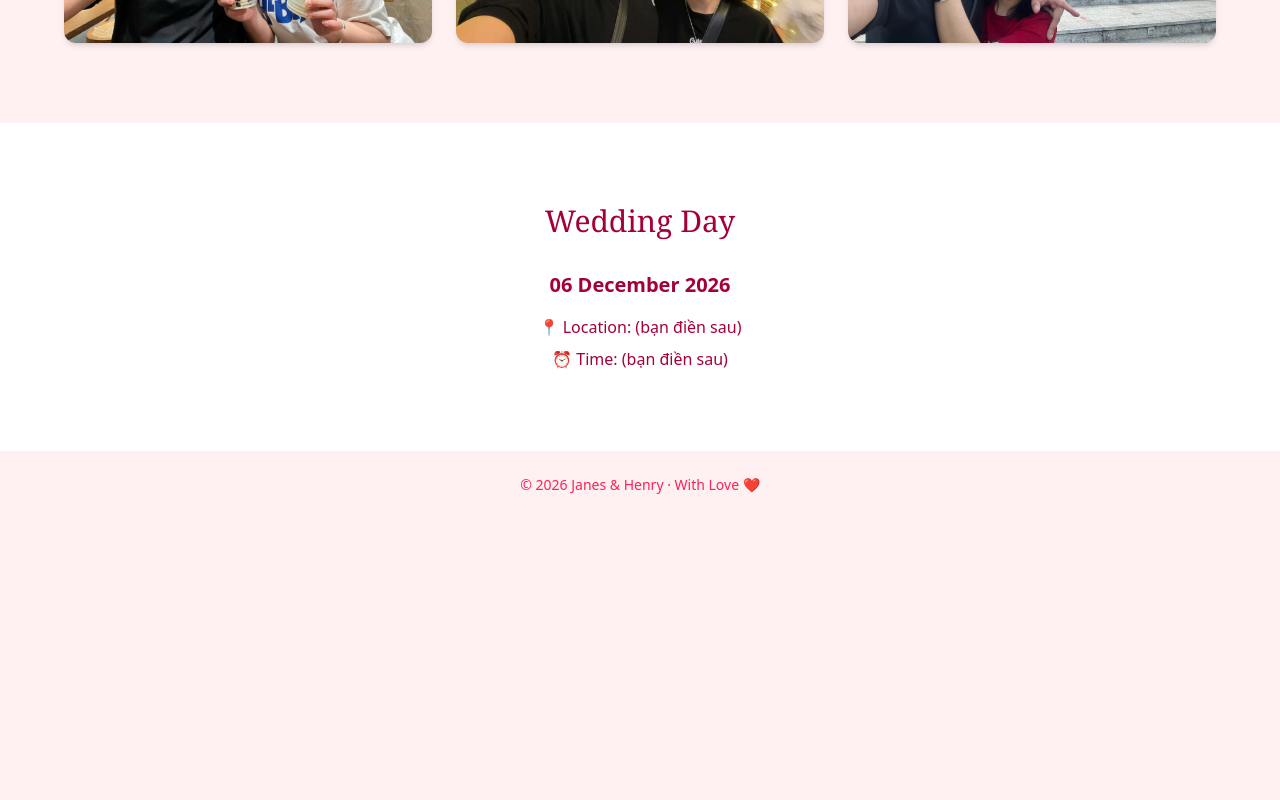
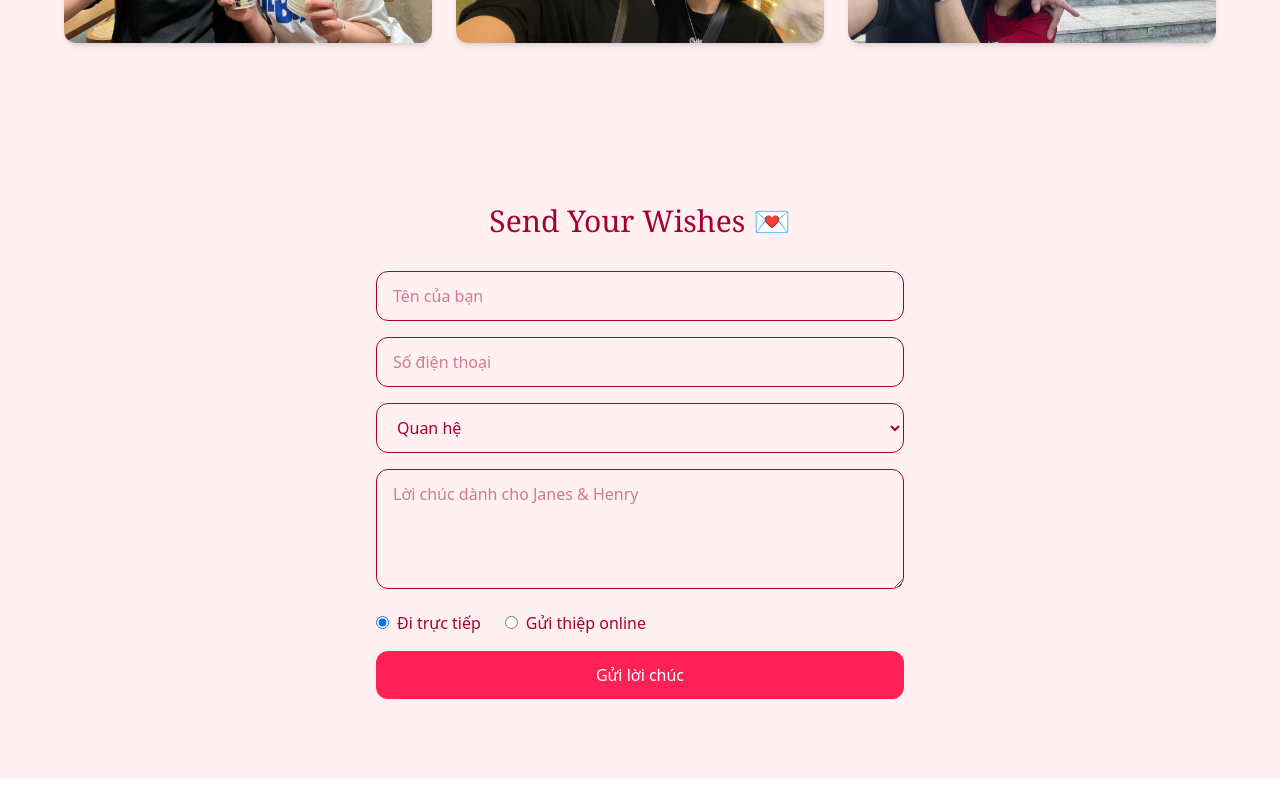
Before and after one commit to DatPHP/Wedding-Janes-Henry-2026, a Next.js app: page / in a window 1280 px wide. Shown: the part 3220-4020 px from the top of the page. Before the commit the page ends 3739 px from the top, so only its background shows below. Built offline with nearby package versions, Linux system fonts and the light colour scheme.

Commit message:
Add invite forrm

```diff
--- /dev/null
+++ b/app/api/rsvp/route.ts
@@ -0,0 +1,30 @@
+import { sql } from "@vercel/postgres";
+import { NextResponse } from "next/server";
+
+export async function POST(req: Request) {
+  try {
+    const { name, phone, relationship, message, attendance } =
+      await req.json();
+
+    if (!name || !phone || !relationship || !attendance) {
+      return NextResponse.json(
+        { error: "Missing required fields" },
+        { status: 400 }
+      );
+    }
+
+    await sql`
+      INSERT INTO wedding_guests
+      (name, phone, relationship, message, attendance)
+      VALUES
+      (${name}, ${phone}, ${relationship}, ${message}, ${attendance})
+    `;
+
+    return NextResponse.json({ success: true });
+  } catch (err) {
+    return NextResponse.json(
+      { error: "Database error" },
+      { status: 500 }
+    );
+  }
+}
--- a/app/page.tsx
+++ b/app/page.tsx
@@ -2,6 +2,7 @@ import Hero from "@/components/Hero";
 import Story from "@/components/Story";
 import Countdown from "@/components/Countdown";
 import Gallery from "@/components/Gallery";
+import RsvpForm from "@/components/RsvpForm";
 import EventInfo from "@/components/EventInfo";
 import Footer from "@/components/Footer";
 
@@ -12,6 +13,7 @@ export default function Home() {
       <Story />
       <Countdown />
       <Gallery />
+      <RsvpForm />
       <EventInfo />
       <Footer />
     </>
--- /dev/null
+++ b/components/RsvpForm.tsx
@@ -0,0 +1,135 @@
+"use client";
+
+import { useState } from "react";
+
+export default function RsvpForm() {
+  const [form, setForm] = useState({
+    name: "",
+    phone: "",
+    relationship: "",
+    message: "",
+    attendance: "attend",
+  });
+
+  const [loading, setLoading] = useState(false);
+  const [success, setSuccess] = useState(false);
+
+  const handleChange = (
+    e: React.ChangeEvent<HTMLInputElement | HTMLSelectElement | HTMLTextAreaElement>
+  ) => {
+    setForm({ ...form, [e.target.name]: e.target.value });
+  };
+
+  const submitForm = async (e: React.FormEvent) => {
+    e.preventDefault();
+    setLoading(true);
+
+    const res = await fetch("/api/rsvp", {
+      method: "POST",
+      headers: { "Content-Type": "application/json" },
+      body: JSON.stringify(form),
+    });
+
+    if (res.ok) {
+      setSuccess(true);
+      setForm({
+        name: "",
+        phone: "",
+        relationship: "",
+        message: "",
+        attendance: "attend",
+      });
+    }
+
+    setLoading(false);
+  };
+
+  return (
+    <section className="py-20 px-6 max-w-xl mx-auto">
+      <h2 className="text-3xl font-serif text-center mb-8">
+        Send Your Wishes 💌
+      </h2>
+
+      <form onSubmit={submitForm} className="space-y-4">
+        <input
+          name="name"
+          placeholder="Tên của bạn"
+          value={form.name}
+          onChange={handleChange}
+          required
+          className="w-full border rounded-xl px-4 py-3"
+        />
+        <input
+            name="phone"
+            type="tel"
+            placeholder="Số điện thoại"
+            value={form.phone}
+            onChange={handleChange}
+            required
+            className="w-full border rounded-xl px-4 py-3"
+        />
+
+        <select
+          name="relationship"
+          value={form.relationship}
+          onChange={handleChange}
+          required
+          className="w-full border rounded-xl px-4 py-3"
+        >
+          <option value="">Quan hệ</option>
+          <option>Gia đình</option>
+          <option>Bạn bè</option>
+          <option>Anh em họ</option>
+          <option>Đồng nghiệp</option>
+          <option>Khách hàng</option>
+          <option>Hàng xóm</option>
+        </select>
+
+        <textarea
+          name="message"
+          placeholder="Lời chúc dành cho Janes & Henry"
+          value={form.message}
+          onChange={handleChange}
+          className="w-full border rounded-xl px-4 py-3 min-h-[120px]"
+        />
+
+        <div className="flex gap-6">
+          <label className="flex items-center gap-2">
+            <input
+              type="radio"
+              name="attendance"
+              value="attend"
+              checked={form.attendance === "attend"}
+              onChange={handleChange}
+            />
+            Đi trực tiếp
+          </label>
+
+          <label className="flex items-center gap-2">
+            <input
+              type="radio"
+              name="attendance"
+              value="online"
+              checked={form.attendance === "online"}
+              onChange={handleChange}
+            />
+            Gửi thiệp online
+          </label>
+        </div>
+
+        <button
+          disabled={loading}
+          className="w-full bg-rose-500 text-white py-3 rounded-xl hover:bg-rose-600 transition"
+        >
+          {loading ? "Đang gửi..." : "Gửi lời chúc"}
+        </button>
+
+        {success && (
+          <p className="text-center text-green-600">
+            Cảm ơn bạn đã gửi lời chúc ❤️
+          </p>
+        )}
+      </form>
+    </section>
+  );
+}
--- a/package.json
+++ b/package.json
@@ -9,6 +9,7 @@
     "lint": "eslint"
   },
   "dependencies": {
+    "@vercel/postgres": "^0.10.0",
     "next": "16.1.3",
     "react": "19.2.3",
     "react-dom": "19.2.3"
```
Also changed, not shown: 1 other file (tests, documents, lock files or other folders).
